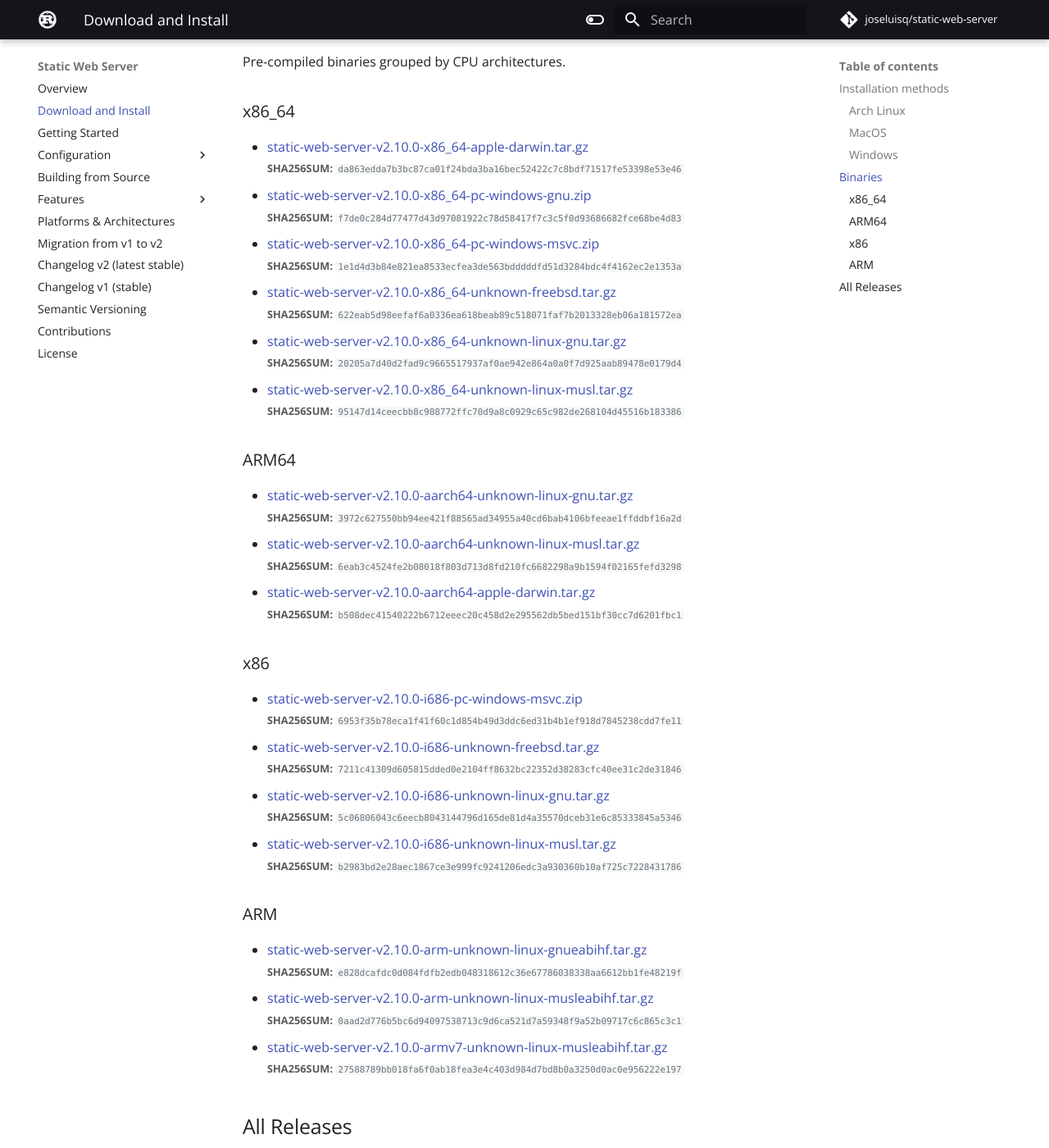
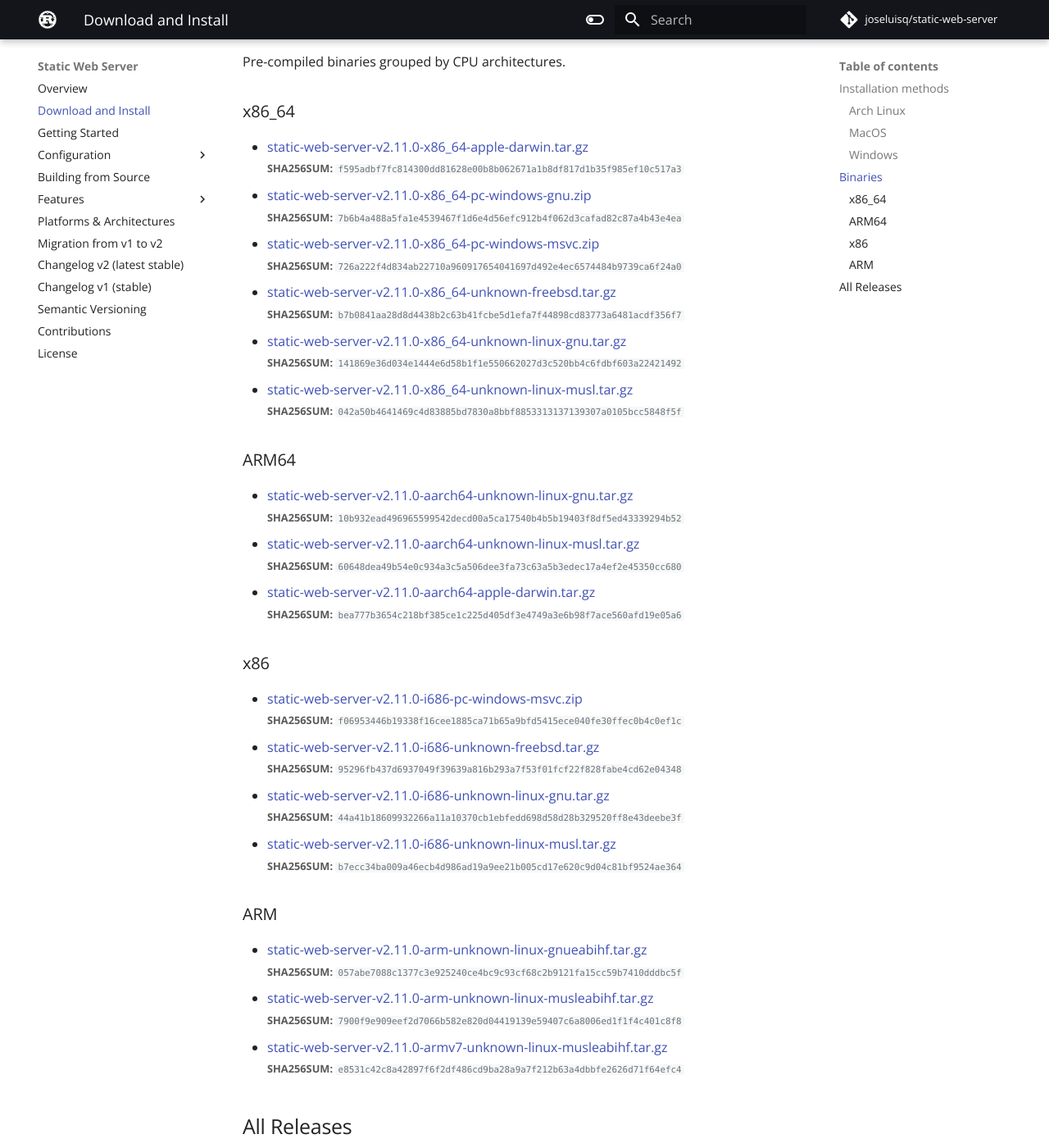
Before and after one commit to static-web-server/static-web-server, an MkDocs documentation site: the page built from docs/content/download-and-install.md, in a window 1280 px wide and 1400 px high, scrolled down 945 px. Shown: the whole window at 82% size. Built offline with MkDocs 1.6.1 and Material for MkDocs 9.7.7, drawn with Linux system fonts in a browser that asks for light colours; some web fonts are replaced; comment, search, counter and statistics services are not loaded; some of the changed text lies outside the part shown.

Commit message:
docs: v2.11.0 [skip ci]

```diff
--- a/docs/content/download-and-install.md
+++ b/docs/content/download-and-install.md
@@ -1,12 +1,12 @@
 # Download and Install
 
-Latest **v2.10.0** release `2022-07-10` ([changelog](https://github.com/joseluisq/static-web-server/releases/tag/v2.10.0))
+Latest **v2.11.0** release `2022-08-15` ([changelog](https://github.com/joseluisq/static-web-server/releases/tag/v2.11.0))
 
 <div class="featured-downloads">
 
-<a class="md-button md-button-sm" href="https://github.com/joseluisq/static-web-server/releases/download/v2.10.0/static-web-server-v2.10.0-x86_64-unknown-linux-gnu.tar.gz">Linux 64-bit</a> <a class="md-button md-button-sm" href="https://github.com/joseluisq/static-web-server/releases/download/v2.10.0/static-web-server-v2.10.0-x86_64-apple-darwin.tar.gz">macOS 64-bit</a>
-<a class="md-button md-button-sm" href="https://github.com/joseluisq/static-web-server/releases/download/v2.10.0/static-web-server-v2.10.0-x86_64-pc-windows-msvc.zip">Windows 64-bit</a>
-<a class="md-button md-button-sm" href="https://github.com/joseluisq/static-web-server/releases/download/v2.10.0/static-web-server-v2.10.0-x86_64-unknown-freebsd.tar.gz">FreeBSD 64-bit</a>
+<a class="md-button md-button-sm" href="https://github.com/joseluisq/static-web-server/releases/download/v2.11.0/static-web-server-v2.11.0-x86_64-unknown-linux-gnu.tar.gz">Linux 64-bit</a> <a class="md-button md-button-sm" href="https://github.com/joseluisq/static-web-server/releases/download/v2.11.0/static-web-server-v2.11.0-x86_64-apple-darwin.tar.gz">macOS 64-bit</a>
+<a class="md-button md-button-sm" href="https://github.com/joseluisq/static-web-server/releases/download/v2.11.0/static-web-server-v2.11.0-x86_64-pc-windows-msvc.zip">Windows 64-bit</a>
+<a class="md-button md-button-sm" href="https://github.com/joseluisq/static-web-server/releases/download/v2.11.0/static-web-server-v2.11.0-x86_64-unknown-freebsd.tar.gz">FreeBSD 64-bit</a>
 
 </div>
 
@@ -48,47 +48,47 @@
 
 ### x86_64
 
-- [static-web-server-v2.10.0-x86_64-apple-darwin.tar.gz](https://github.com/joseluisq/static-web-server/releases/download/v2.10.0/static-web-server-v2.10.0-x86_64-apple-darwin.tar.gz)<br>
-<small>**SHA256SUM:** `da863edda7b3bc87ca01f24bda3ba16bec52422c7c8bdf71517fe53398e53e46`</small>
-- [static-web-server-v2.10.0-x86_64-pc-windows-gnu.zip](https://github.com/joseluisq/static-web-server/releases/download/v2.10.0/static-web-server-v2.10.0-x86_64-pc-windows-gnu.zip)<br>
-<small>**SHA256SUM:** `f7de0c284d77477d43d97081922c78d58417f7c3c5f0d93686682fce68be4d83`</small>
-- [static-web-server-v2.10.0-x86_64-pc-windows-msvc.zip](https://github.com/joseluisq/static-web-server/releases/download/v2.10.0/static-web-server-v2.10.0-x86_64-pc-windows-msvc.zip)<br>
-<small>**SHA256SUM:** `1e1d4d3b84e821ea8533ecfea3de563bdddddfd51d3284bdc4f4162ec2e1353a`</small>
-- [static-web-server-v2.10.0-x86_64-unknown-freebsd.tar.gz](https://github.com/joseluisq/static-web-server/releases/download/v2.10.0/static-web-server-v2.10.0-x86_64-unknown-freebsd.tar.gz)<br>
-<small>**SHA256SUM:** `622eab5d98eefaf6a0336ea618beab89c518071faf7b2013328eb06a181572ea`</small>
-- [static-web-server-v2.10.0-x86_64-unknown-linux-gnu.tar.gz](https://github.com/joseluisq/static-web-server/releases/download/v2.10.0/static-web-server-v2.10.0-x86_64-unknown-linux-gnu.tar.gz)<br>
-<small>**SHA256SUM:** `20205a7d40d2fad9c9665517937af0ae942e864a0a0f7d925aab89478e0179d4`</small>
-- [static-web-server-v2.10.0-x86_64-unknown-linux-musl.tar.gz](https://github.com/joseluisq/static-web-server/releases/download/v2.10.0/static-web-server-v2.10.0-x86_64-unknown-linux-musl.tar.gz)<br>
-<small>**SHA256SUM:** `95147d14ceecbb8c988772ffc70d9a8c0929c65c982de268104d45516b183386`</small>
+- [static-web-server-v2.11.0-x86_64-apple-darwin.tar.gz](https://github.com/joseluisq/static-web-server/releases/download/v2.11.0/static-web-server-v2.11.0-x86_64-apple-darwin.tar.gz)<br>
+<small>**SHA256SUM:** `f595adbf7fc814300dd81628e00b8b062671a1b8df817d1b35f985ef10c517a3`</small>
+- [static-web-server-v2.11.0-x86_64-pc-windows-gnu.zip](https://github.com/joseluisq/static-web-server/releases/download/v2.11.0/static-web-server-v2.11.0-x86_64-pc-windows-gnu.zip)<br>
+<small>**SHA256SUM:** `7b6b4a488a5fa1e4539467f1d6e4d56efc912b4f062d3cafad82c87a4b43e4ea`</small>
+- [static-web-server-v2.11.0-x86_64-pc-windows-msvc.zip](https://github.com/joseluisq/static-web-server/releases/download/v2.11.0/static-web-server-v2.11.0-x86_64-pc-windows-msvc.zip)<br>
+<small>**SHA256SUM:** `726a222f4d834ab22710a960917654041697d492e4ec6574484b9739ca6f24a0`</small>
+- [static-web-server-v2.11.0-x86_64-unknown-freebsd.tar.gz](https://github.com/joseluisq/static-web-server/releases/download/v2.11.0/static-web-server-v2.11.0-x86_64-unknown-freebsd.tar.gz)<br>
+<small>**SHA256SUM:** `b7b0841aa28d8d4438b2c63b41fcbe5d1efa7f44898cd83773a6481acdf356f7`</small>
+- [static-web-server-v2.11.0-x86_64-unknown-linux-gnu.tar.gz](https://github.com/joseluisq/static-web-server/releases/download/v2.11.0/static-web-server-v2.11.0-x86_64-unknown-linux-gnu.tar.gz)<br>
+<small>**SHA256SUM:** `141869e36d034e1444e6d58b1f1e550662027d3c520bb4c6fdbf603a22421492`</small>
+- [static-web-server-v2.11.0-x86_64-unknown-linux-musl.tar.gz](https://github.com/joseluisq/static-web-server/releases/download/v2.11.0/static-web-server-v2.11.0-x86_64-unknown-linux-musl.tar.gz)<br>
+<small>**SHA256SUM:** `042a50b4641469c4d83885bd7830a8bbf8853313137139307a0105bcc5848f5f`</small>
 
 ### ARM64
 
-- [static-web-server-v2.10.0-aarch64-unknown-linux-gnu.tar.gz](https://github.com/joseluisq/static-web-server/releases/download/v2.10.0/static-web-server-v2.10.0-aarch64-unknown-linux-gnu.tar.gz)<br>
-<small>**SHA256SUM:** `3972c627550bb94ee421f88565ad34955a40cd6bab4106bfeeae1ffddbf16a2d`</small>
-- [static-web-server-v2.10.0-aarch64-unknown-linux-musl.tar.gz](https://github.com/joseluisq/static-web-server/releases/download/v2.10.0/static-web-server-v2.10.0-aarch64-unknown-linux-musl.tar.gz)<br>
-<small>**SHA256SUM:** `6eab3c4524fe2b08018f803d713d8fd210fc6682298a9b1594f02165fefd3298`</small>
-- [static-web-server-v2.10.0-aarch64-apple-darwin.tar.gz](https://github.com/joseluisq/static-web-server/releases/download/v2.10.0/static-web-server-v2.10.0-aarch64-apple-darwin.tar.gz)<br>
-<small>**SHA256SUM:** `b508dec41540222b6712eeec20c458d2e295562db5bed151bf30cc7d6201fbc1`</small>
+- [static-web-server-v2.11.0-aarch64-unknown-linux-gnu.tar.gz](https://github.com/joseluisq/static-web-server/releases/download/v2.11.0/static-web-server-v2.11.0-aarch64-unknown-linux-gnu.tar.gz)<br>
+<small>**SHA256SUM:** `10b932ead496965599542decd00a5ca17540b4b5b19403f8df5ed43339294b52`</small>
+- [static-web-server-v2.11.0-aarch64-unknown-linux-musl.tar.gz](https://github.com/joseluisq/static-web-server/releases/download/v2.11.0/static-web-server-v2.11.0-aarch64-unknown-linux-musl.tar.gz)<br>
+<small>**SHA256SUM:** `60648dea49b54e0c934a3c5a506dee3fa73c63a5b3edec17a4ef2e45350cc680`</small>
+- [static-web-server-v2.11.0-aarch64-apple-darwin.tar.gz](https://github.com/joseluisq/static-web-server/releases/download/v2.11.0/static-web-server-v2.11.0-aarch64-apple-darwin.tar.gz)<br>
+<small>**SHA256SUM:** `bea777b3654c218bf385ce1c225d405df3e4749a3e6b98f7ace560afd19e05a6`</small>
 
 ### x86
 
-- [static-web-server-v2.10.0-i686-pc-windows-msvc.zip](https://github.com/joseluisq/static-web-server/releases/download/v2.10.0/static-web-server-v2.10.0-i686-pc-windows-msvc.zip)<br>
-<small>**SHA256SUM:** `6953f35b78eca1f41f60c1d854b49d3ddc6ed31b4b1ef918d7845238cdd7fe11`</small>
-- [static-web-server-v2.10.0-i686-unknown-freebsd.tar.gz](https://github.com/joseluisq/static-web-server/releases/download/v2.10.0/static-web-server-v2.10.0-i686-unknown-freebsd.tar.gz)<br>
-<small>**SHA256SUM:** `7211c41309d605815dded0e2104ff8632bc22352d38283cfc40ee31c2de31846`</small>
-- [static-web-server-v2.10.0-i686-unknown-linux-gnu.tar.gz](https://github.com/joseluisq/static-web-server/releases/download/v2.10.0/static-web-server-v2.10.0-i686-unknown-linux-gnu.tar.gz)<br>
-<small>**SHA256SUM:** `5c06806043c6eecb8043144796d165de81d4a35570dceb31e6c85333845a5346`</small>
-- [static-web-server-v2.10.0-i686-unknown-linux-musl.tar.gz](https://github.com/joseluisq/static-web-server/releases/download/v2.10.0/static-web-server-v2.10.0-i686-unknown-linux-musl.tar.gz)<br>
-<small>**SHA256SUM:** `b2983bd2e28aec1867ce3e999fc9241206edc3a930360b10af725c7228431786`</small>
+- [static-web-server-v2.11.0-i686-pc-windows-msvc.zip](https://github.com/joseluisq/static-web-server/releases/download/v2.11.0/static-web-server-v2.11.0-i686-pc-windows-msvc.zip)<br>
+<small>**SHA256SUM:** `f06953446b19338f16cee1885ca71b65a9bfd5415ece040fe30ffec0b4c0ef1c`</small>
+- [static-web-server-v2.11.0-i686-unknown-freebsd.tar.gz](https://github.com/joseluisq/static-web-server/releases/download/v2.11.0/static-web-server-v2.11.0-i686-unknown-freebsd.tar.gz)<br>
+<small>**SHA256SUM:** `95296fb437d6937049f39639a816b293a7f53f01fcf22f828fabe4cd62e04348`</small>
+- [static-web-server-v2.11.0-i686-unknown-linux-gnu.tar.gz](https://github.com/joseluisq/static-web-server/releases/download/v2.11.0/static-web-server-v2.11.0-i686-unknown-linux-gnu.tar.gz)<br>
+<small>**SHA256SUM:** `44a41b18609932266a11a10370cb1ebfedd698d58d28b329520ff8e43deebe3f`</small>
+- [static-web-server-v2.11.0-i686-unknown-linux-musl.tar.gz](https://github.com/joseluisq/static-web-server/releases/download/v2.11.0/static-web-server-v2.11.0-i686-unknown-linux-musl.tar.gz)<br>
+<small>**SHA256SUM:** `b7ecc34ba009a46ecb4d986ad19a9ee21b005cd17e620c9d04c81bf9524ae364`</small>
 
 ### ARM
 
-- [static-web-server-v2.10.0-arm-unknown-linux-gnueabihf.tar.gz](https://github.com/joseluisq/static-web-server/releases/download/v2.10.0/static-web-server-v2.10.0-arm-unknown-linux-gnueabihf.tar.gz)<br>
-<small>**SHA256SUM:** `e828dcafdc0d084fdfb2edb048318612c36e67786038338aa6612bb1fe48219f`</small>
-- [static-web-server-v2.10.0-arm-unknown-linux-musleabihf.tar.gz](https://github.com/joseluisq/static-web-server/releases/download/v2.10.0/static-web-server-v2.10.0-arm-unknown-linux-musleabihf.tar.gz)<br>
-<small>**SHA256SUM:** `0aad2d776b5bc6d94097538713c9d6ca521d7a59348f9a52b09717c6c865c3c1`</small>
-- [static-web-server-v2.10.0-armv7-unknown-linux-musleabihf.tar.gz](https://github.com/joseluisq/static-web-server/releases/download/v2.10.0/static-web-server-v2.10.0-armv7-unknown-linux-musleabihf.tar.gz)<br>
-<small>**SHA256SUM:** `27588789bb018fa6f0ab18fea3e4c403d984d7bd8b0a3250d0ac0e956222e197`</small>
+- [static-web-server-v2.11.0-arm-unknown-linux-gnueabihf.tar.gz](https://github.com/joseluisq/static-web-server/releases/download/v2.11.0/static-web-server-v2.11.0-arm-unknown-linux-gnueabihf.tar.gz)<br>
+<small>**SHA256SUM:** `057abe7088c1377c3e925240ce4bc9c93cf68c2b9121fa15cc59b7410dddbc5f`</small>
+- [static-web-server-v2.11.0-arm-unknown-linux-musleabihf.tar.gz](https://github.com/joseluisq/static-web-server/releases/download/v2.11.0/static-web-server-v2.11.0-arm-unknown-linux-musleabihf.tar.gz)<br>
+<small>**SHA256SUM:** `7900f9e909eef2d7066b582e820d04419139e59407c6a8006ed1f1f4c401c8f8`</small>
+- [static-web-server-v2.11.0-armv7-unknown-linux-musleabihf.tar.gz](https://github.com/joseluisq/static-web-server/releases/download/v2.11.0/static-web-server-v2.11.0-armv7-unknown-linux-musleabihf.tar.gz)<br>
+<small>**SHA256SUM:** `e8531c42c8a42897f6f2df486cd9ba28a9a7f212b63a4dbbfe2626d71f64efc4`</small>
 
 ## All Releases
 
```
